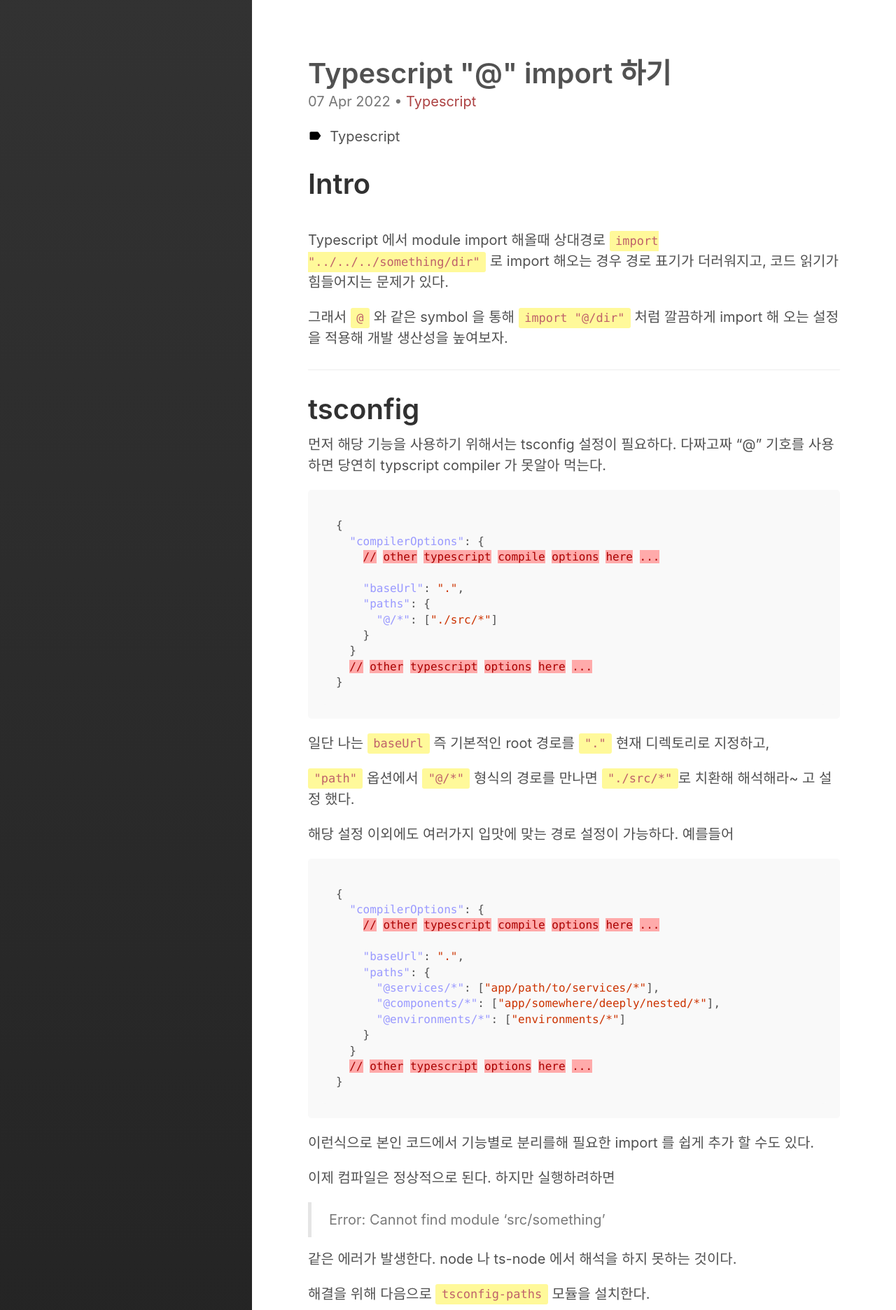
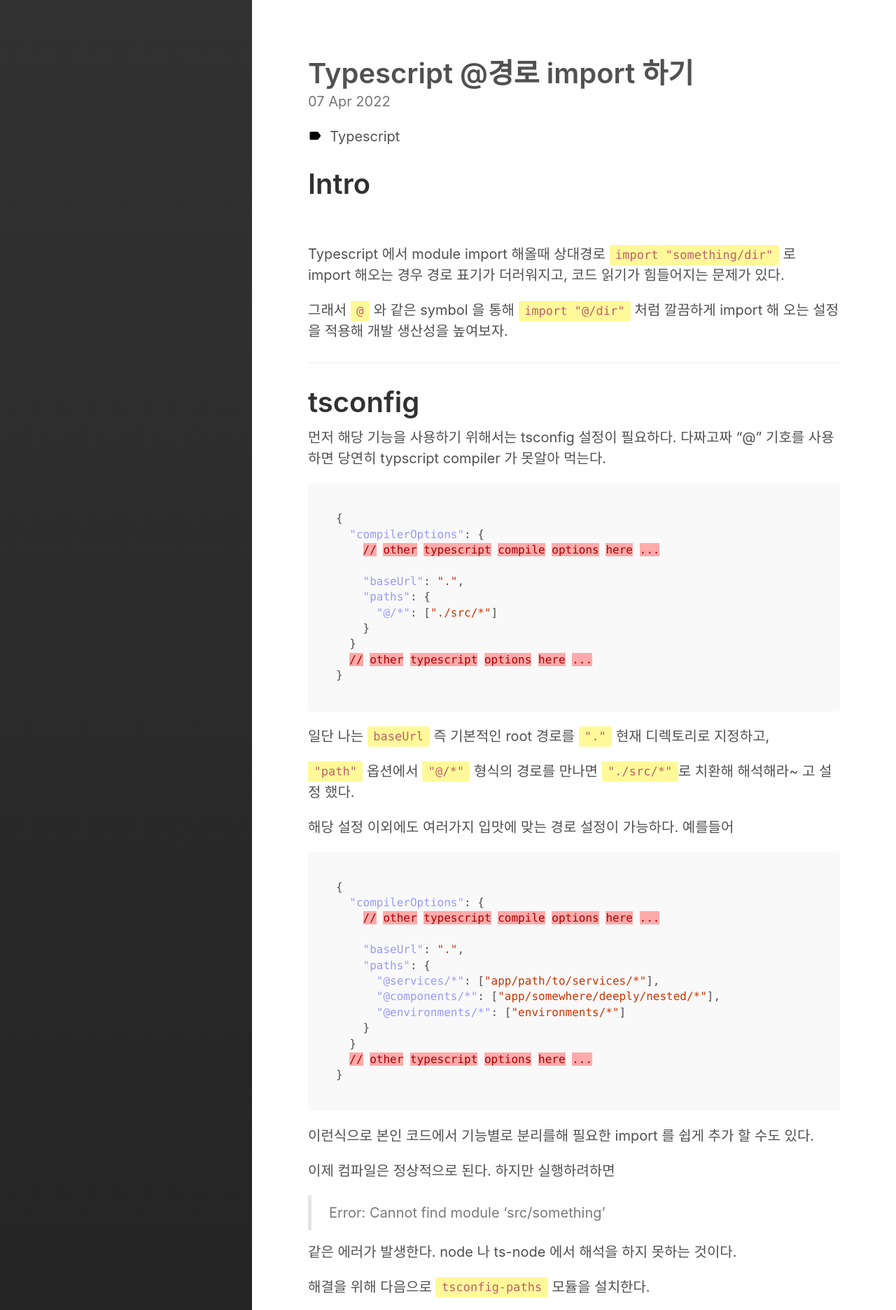
Before and after one commit to Cozy-Ho/Cozy-Ho.github.io, a Jekyll site: the page built from _posts/2022-04-07-Typescript-import.md, in a window 1280 px wide. Shown: the top 1872 px of the page at 70% size. Built offline with Jekyll 4.4.1, drawn with Linux system fonts in a browser that asks for light colours; comment, search, counter and statistics services are not loaded.

Commit message:
[Fix] post setting

```diff
--- a/_posts/2022-04-07-Typescript-import.md
+++ b/_posts/2022-04-07-Typescript-import.md
@@ -1,16 +1,16 @@
 ---
 layout : post
-title : Typescript "@" import 하기
-date : 2022-04-07 11:00:23
+title : Typescript @경로 import 하기
+date : 2022-04-07 11:00:01
 tags :
 - Typescript
-category : Typescript
 ---
 
 # Intro
 
 <br>
-Typescript 에서 module import 해올때 상대경로 `import "../../../something/dir"` 로 import 해오는 경우 경로 표기가 더러워지고, 코드 읽기가 힘들어지는 문제가 있다.
+
+Typescript 에서 module import 해올때 상대경로 `import "something/dir"` 로 import 해오는 경우 경로 표기가 더러워지고, 코드 읽기가 힘들어지는 문제가 있다.
 
 그래서 `@` 와 같은 symbol 을 통해 `import "@/dir"` 처럼 깔끔하게 import 해 오는 설정을 적용해 개발 생산성을 높여보자.
 
```
Also changed, not shown: category/Typescript.md (deleted, +0 -5 lines).
